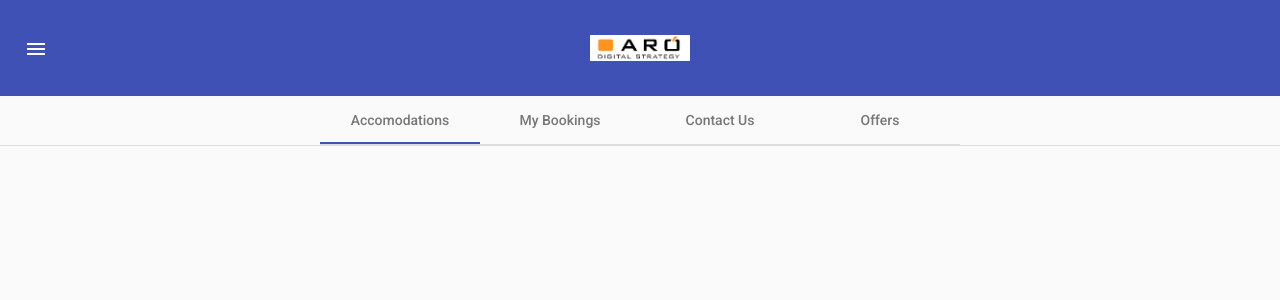
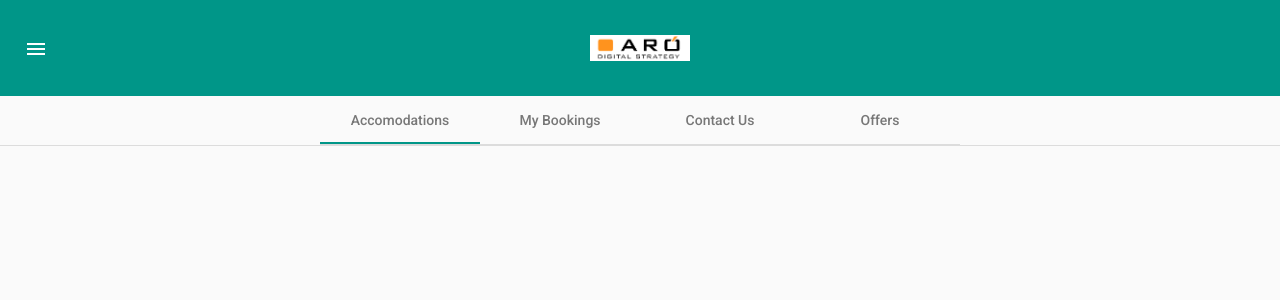
Before and after one commit to BijilyRajan/HotelBooking.UI, an Angular app: page / in a window 1280 px wide. Shown: the top 300 px of the page. Built offline with nearby package versions, Linux system fonts and the light colour scheme.

Commit message:
Added a custom theme using scss

```diff
--- a/angular.json
+++ b/angular.json
@@ -24,7 +24,8 @@
             ],
             "styles": [
               "./node_modules/@angular/material/prebuilt-themes/indigo-pink.css",
-              "src/styles.css"
+              "src/styles.css",
+              "src/myhoteltheme.scss"
             ],
             "scripts": []
           },
--- a/src/app/navigation/navtabs/navtabs.component.html
+++ b/src/app/navigation/navtabs/navtabs.component.html
@@ -1,3 +1,4 @@
+<div>
 <nav mat-tab-nav-bar>
 
     <span class="toolbar-flex"></span>
@@ -11,3 +12,4 @@
 
     <span class="toolbar-flex"></span>
 </nav>
+</div>
--- /dev/null
+++ b/src/myhoteltheme.scss
@@ -0,0 +1,20 @@
+@use '@angular/material' as mat;
+
+@include mat.core();
+
+$angular-primary: mat.define-palette(mat.$teal-palette, 500, 100, 900);
+$angular-accent: mat.define-palette(mat.$pink-palette, A200, A100, A400);
+
+$angular-warn: mat.define-palette(mat.$red-palette);
+
+$angular-default-theme: mat.define-light-theme(
+  (
+    color: (
+      primary: $angular-primary,
+      accent: $angular-accent,
+      warn: $angular-warn,
+    ),
+  )
+);
+
+@include mat.all-component-themes($angular-default-theme);
```
Also changed, not shown: src/app/navigation/navtabs/navtabs.component.css (line endings or trailing spaces).
